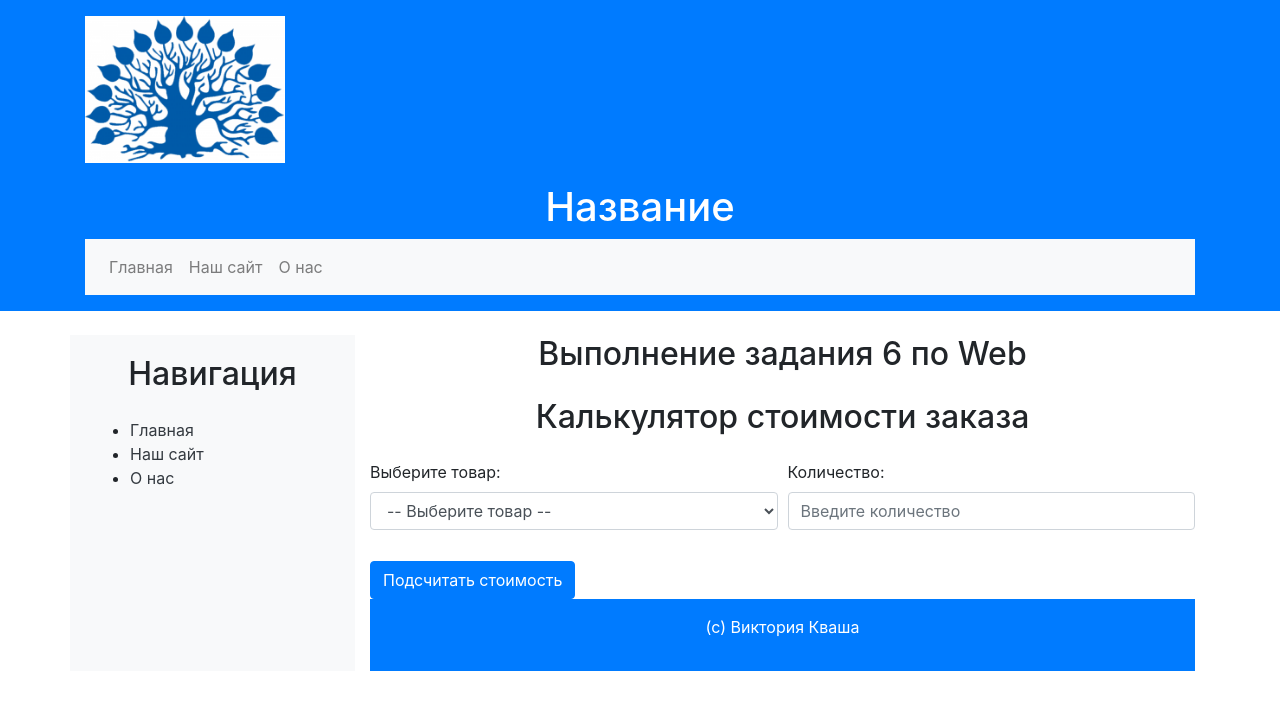
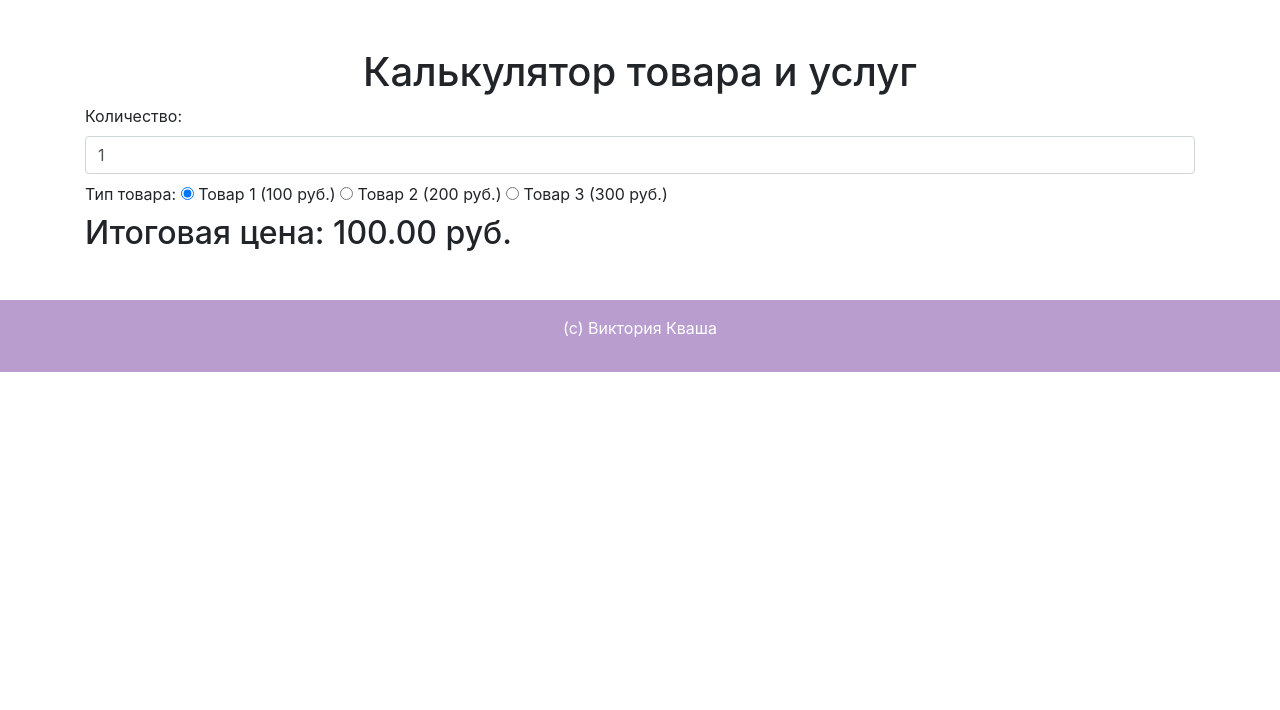
Before and after one commit to victoriia06/web6, a plain HTML site: page index.html in a window 1280 px wide. Drawn offline with nearby package versions, Linux system fonts and the light colour scheme.

Commit message:
index.html

```diff
--- a/index.html
+++ b/index.html
@@ -3,73 +3,142 @@
 <head>
     <meta charset="UTF-8">
     <meta name="robots" content="noindex, nofollow">
-    <title>Задание 6 WEB</title>
+    <title>Калькулятор товара и услуг</title>
     <meta name="viewport" content="width=device-width, initial-scale=1.0">
     <link rel="stylesheet" href="https://stackpath.bootstrapcdn.com/bootstrap/4.5.2/css/bootstrap.min.css">
     <link rel="stylesheet" href="./style.css">
+    <style>
+        .hidden {
+            display: none;
+        }
+    </style>
 </head>
 <body>
-    <header id="header" class="bg-primary text-white py-3">
-        <div class="container">
-            <img src="logo.png" alt="Логотип" class="logo">
-            <h1 class="text-center">Название</h1>
-            <nav id="nav" class="navbar navbar-expand-lg navbar-light bg-light">
-                <ul class="navbar-nav">
-                    <li class="nav-item"><a class="nav-link" href="http://kubsu.ru">Главная</a></li>
-                    <li class="nav-item"><a class="nav-link" href="http://kubsu.ru">Наш сайт</a></li>
-                    <li class="nav-item"><a class="nav-link" href="http://kubsu.ru">О нас</a></li>
-                </ul>
-            </nav>
+
+    <div class="container mt-5">
+        <div class="text-center">
+            <h1>Калькулятор товара и услуг</h1>
         </div>
-    </header>
 
-    <div class="container">
-        <div class="row mt-4">
-            <div class="col-md-3 sidebar">
-                <h2 class="text-center mb-4">Навигация</h2>
-                <ul>
-                    <li><a href="http://kubsu.ru" class="text-dark">Главная</a></li>
-                    <li><a href="http://kubsu.ru" class="text-dark">Наш сайт</a></li>
-                    <li><a href="http://kubsu.ru" class="text-dark">О нас</a></li>
-                </ul>
+        <div class="calculator-container mb-5">
+            <form id="calculator">
+                <label for="quantity">Количество:</label>
+                <input type="text" id="quantity" value="1" required class="form-control mb-2">
+
+                <fieldset>
+                    <label for="quantity">Тип товара:</label>
+                    <label>
+                        <input type="radio" name="serviceType" value="type1" checked> Товар 1 (100 руб.)
+                    </label>
+                    <label>
+                        <input type="radio" name="serviceType" value="type2"> Товар 2 (200 руб.)
+                    </label>
+                    <label>
+                        <input type="radio" name="serviceType" value="type3"> Товар 3 (300 руб.)
+                    </label>
+                </fieldset>
+
+                <div id="optionsContainer" class="hidden">
+                    <label for="options">Опция:</label>
+                    <select id="options" class="form-control mb-2">
+                        <option value="option1">Опция 1 (10 руб.)</option>
+                        <option value="option2">Опция 2 (20 руб.)</option>
+                        <option value="option3">Опция 3 (30 руб)</option>
+                    </select>
                 </div>
-            <div class="col-md-9">
-                <h2 class="text-center mb-4">Выполнение задания 6 по Web</h2>
-                <div class="calculator mt-4">
-                    <h2 class="text-center mb-4">Калькулятор стоимости заказа</h2>
-                    <form id="order-form" action="#" method="POST" class="needs-validation" novalidate>
-                        <div class="form-row">
-                            <div class="col-md-6 mb-3">
-                                <label for="product-select">Выберите товар:</label>
-                                <select class="form-control" id="product-select" required>
-                                    <option value="" disabled selected>-- Выберите товар --</option>
-                                    <option value="100">Товар 1 - 100 руб.</option>
-                                    <option value="150">Товар 2 - 150 руб.</option>
-                                    <option value="200">Товар 3 - 200 руб.</option>
-                                </select>
-                                <div class="invalid-feedback">Пожалуйста, выберите товар.</div>
+
+                <div id="propertiesContainer" class="hidden">
+                    <label>
+                        <input type="checkbox" id="property"> Свойство (50 руб.)
+                    </label>
                 </div>
-                            <div class="col-md-6 mb-3">
-                                <label for="quantity">Количество:</label>
-                                <input type="text" class="form-control" id="quantity" placeholder="Введите количество" required>
-                                <div class="invalid-feedback">Пожалуйста, введите корректное количество.</div>
-                            </div>
-                        </div>
-                        <button type="button" class="btn btn-primary" id="calculate-btn">Подсчитать стоимость</button>
+
+                <h2>Итоговая цена: <span id="totalPrice">0</span> руб.</h2>
             </form>
-                    <div class="result mt-4" id="result" style="display: none;">
-                        <h4 class="text-center">Стоимость заказа: <span id="total-cost"></span> руб.</h4>
         </div>
     </div>
 
-                <footer class="bg-primary text-white text-center py-3">
+    <footer class="text-white text-center py-3 mt-4" style="background-color: #b99dcf;">
         <p>(c) Виктория Кваша</p>
     </footer>
+
+    <script>
+        const quantityInput = document.getElementById('quantity');
+        const serviceTypeRadios = document.querySelectorAll('input[name="serviceType"]');
+        const optionsContainer = document.getElementById('optionsContainer');
+        const optionsSelect = document.getElementById('options');
+        const propertiesContainer = document.getElementById('propertiesContainer');
+        const propertyCheckbox = document.getElementById('property');
+        const totalPriceDisplay = document.getElementById('totalPrice');
+
+        let prices = {
+            type1: 100, // цена за единицу для типа 1
+            type2: 200, // цена за единицу для типа 2
+            type3: 300  // цена за единицу для типа 3
+        };
+
+        function updatePrice() {
+            let totalPrice = 0;
+            const quantity = Math.max(parseInt(quantityInput.value) || 0, 0); // установка значения по умолчанию 0
+
+            const selectedType = document.querySelector('input[name="serviceType"]:checked').value;
+            totalPrice = prices[selectedType] * quantity;
+
+            if (selectedType === 'type2') {
+                const selectedOption = optionsSelect.value;
+                if (selectedOption === 'option1') totalPrice += 10; // стоимость опции 1
+                if (selectedOption === 'option2') totalPrice += 20; // стоимость опции 2
+                if (selectedOption === 'option3') totalPrice += 30; // стоимость опции 3
+            } else if (selectedType === 'type3' && propertyCheckbox.checked) {
+                totalPrice += 50; // стоимость свойства
+            }
+
+            totalPriceDisplay.textContent = totalPrice.toFixed(2); // форматируем вывод цены
+        }
+
+        function updateForm() {
+            const selectedType = document.querySelector('input[name="serviceType"]:checked').value;
+
+            // Скрываем контейнеры по умолчанию
+            optionsContainer.classList.add('hidden');
+            propertiesContainer.classList.add('hidden');
+
+            // Динамическое отображение элементов в зависимости от типа товара
+            if (selectedType === 'type1') {
+                // Товар 1: нет опций и свойств
+                optionsContainer.classList.add('hidden');
+                propertiesContainer.classList.add('hidden');
+            } else if (selectedType === 'type2') {
+                // Товар 2: показываем опции
+                optionsContainer.classList.remove('hidden');
+                propertiesContainer.classList.add('hidden');
+            } else if (selectedType === 'type3') {
+                // Товар 3: показываем свойства
+                optionsContainer.classList.add('hidden');
+                propertiesContainer.classList.remove('hidden');
+            }
+
+            updatePrice(); // обновляем цену при смене типа товара
+        }
+
+        // Слушатели событий
+        quantityInput.addEventListener('input', (e) => {
+            e.target.value = Math.max(0, parseInt(e.target.value)) || 0; // Убедитесь, что значение не отрицательное
+            updatePrice();
+        });
+
+        serviceTypeRadios.forEach(radio => {
+            radio.addEventListener('change', updateForm);
+        });
+        optionsSelect.addEventListener('change', updatePrice);
+        propertyCheckbox.addEventListener('change', updatePrice);
+
+        // Инициализация формы
+        updateForm(); // Убедитесь, что форма инициализируется правильно
+    </script>
+
     <script src="https://code.jquery.com/jquery-3.5.1.slim.min.js"></script>
     <script src="https://cdn.jsdelivr.net/npm/popper.js@1.16.1/dist/umd/popper.min.js"></script>
     <script src="https://stackpath.bootstrapcdn.com/bootstrap/4.5.2/js/bootstrap.min.js"></script>
-                <script src="./script.js"></script>
-                <script src="./calculator.js" defer></script>
-
 </body>
 </html>
```
Lines whose indentation alone changed are shown as unchanged.
